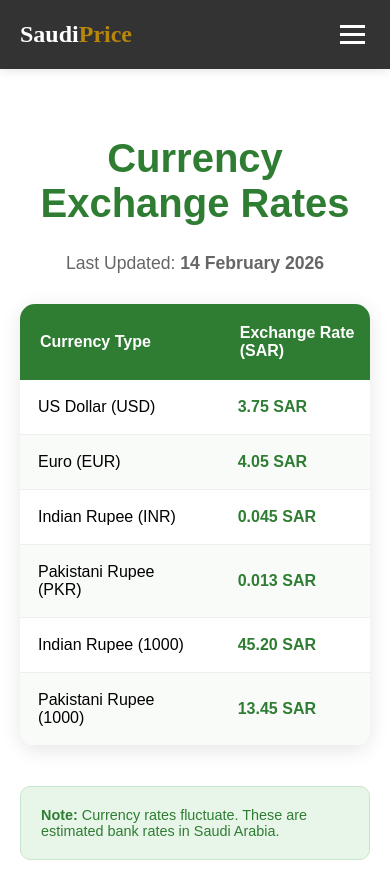
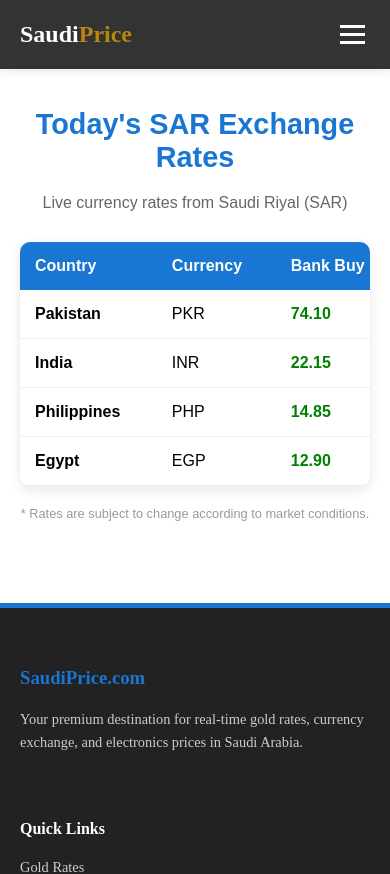
Before and after one commit to DiGiSaudia/saudirate, a Next.js app: page /currency in a window 390 px wide. Shown: the top 874 px of the page. Built offline with nearby package versions, Linux system fonts and the light colour scheme.

Commit message:
fixed currency table for mobile responsiveness

```diff
--- a/app/currency/page.tsx
+++ b/app/currency/page.tsx
@@ -1,64 +1,48 @@
 import React from 'react';
 
-export default function CurrencyRates() {
-  // یہ لائن خود بخود آج کی تاریخ اٹھا لے گی
-  const today = new Date().toLocaleDateString('en-GB', {
-    day: 'numeric',
-    month: 'long',
-    year: 'numeric',
-  });
-
+export default function CurrencyPage() {
   const rates = [
-    { currency: "US Dollar (USD)", rate: "3.75 SAR" },
-    { currency: "Euro (EUR)", rate: "4.05 SAR" },
-    { currency: "Indian Rupee (INR)", rate: "0.045 SAR" },
-    { currency: "Pakistani Rupee (PKR)", rate: "0.013 SAR" },
-    { currency: "Indian Rupee (1000)", rate: "45.20 SAR" },
-    { currency: "Pakistani Rupee (1000)", rate: "13.45 SAR" },
+    { country: "Pakistan", currency: "PKR", buy: "74.10", sell: "74.80" },
+    { country: "India", currency: "INR", buy: "22.15", sell: "22.40" },
+    { country: "Philippines", currency: "PHP", buy: "14.85", sell: "15.10" },
+    { country: "Egypt", currency: "EGP", buy: "12.90", sell: "13.20" },
   ];
 
   return (
-    <div style={{ padding: "40px 20px", maxWidth: "800px", margin: "0 auto", fontFamily: "Arial, sans-serif" }}>
-      <h1 style={{ textAlign: "center", color: "#2e7d32", fontSize: "2.5rem" }}>Currency Exchange Rates</h1>
+    <div style={{ padding: '20px', maxWidth: '1000px', margin: '0 auto', fontFamily: 'Arial' }}>
+      <h1 style={{ textAlign: 'center', color: '#1976d2', fontSize: '1.8rem' }}>Today's SAR Exchange Rates</h1>
+      <p style={{ textAlign: 'center', color: '#666', marginBottom: '30px' }}>Live currency rates from Saudi Riyal (SAR)</p>
 
-      {/* یہاں تاریخ لکھی ہوئی ہے جو اب خود بخود بدلے گی */}
-      <p style={{ textAlign: "center", color: "#666", fontSize: "1.1rem", marginBottom: "30px" }}>
-        Last Updated: <strong>{today}</strong>
-      </p>
-
-      <div style={{
-        boxShadow: "0 4px 20px rgba(0,0,0,0.1)",
-        borderRadius: "15px",
-        overflowX: "auto", // موبائل پر ٹیبل کو اسکرول کرنے کے لیے
-        backgroundColor: "white"
-      }}>
-        <table style={{ width: "100%", minWidth: "400px", borderCollapse: "collapse" }}>
-          <thead style={{ backgroundColor: "#2e7d32", color: "white" }}>
-            <tr>
-              <th style={{ padding: "20px", textAlign: "left" }}>Currency Type</th>
-              <th style={{ padding: "20px", textAlign: "left" }}>Exchange Rate (SAR)</th>
+      {/* ٹیبل کو موبائل پر فٹ کرنے کے لیے اس کنٹینر کا استعمال ضروری ہے */}
+      <div style={{ overflowX: 'auto', WebkitOverflowScrolling: 'touch', borderRadius: '10px', boxShadow: '0 4px 12px rgba(0,0,0,0.1)' }}>
+        <table style={{ width: '100%', borderCollapse: 'collapse', backgroundColor: 'white', minWidth: '500px' }}>
+          <thead>
+            <tr style={{ backgroundColor: '#1976d2', color: 'white' }}>
+              <th style={thStyle}>Country</th>
+              <th style={thStyle}>Currency</th>
+              <th style={thStyle}>Bank Buy</th>
+              <th style={thStyle}>Bank Sell</th>
             </tr>
           </thead>
           <tbody>
-            {rates.map((item, index) => (
-              <tr key={index} style={{ borderBottom: "1px solid #eee", backgroundColor: index % 2 === 0 ? "#fff" : "#f9fbf9" }}>
-                <td style={{ padding: "18px" }}>{item.currency}</td>
-                <td style={{ padding: "18px", fontWeight: "bold", color: "#2e7d32" }}>{item.rate}</td>
+            {rates.map((rate, index) => (
+              <tr key={index} style={{ borderBottom: '1px solid #eee' }}>
+                <td style={tdStyle}><strong>{rate.country}</strong></td>
+                <td style={tdStyle}>{rate.currency}</td>
+                <td style={{ ...tdStyle, color: 'green', fontWeight: 'bold' }}>{rate.buy}</td>
+                <td style={{ ...tdStyle, color: 'red', fontWeight: 'bold' }}>{rate.sell}</td>
               </tr>
             ))}
           </tbody>
         </table>
       </div>
 
-      <div style={{ marginTop: "40px", padding: "20px", backgroundColor: "#e8f5e9", borderRadius: "10px", border: "1px solid #c8e6c9" }}>
-        <p style={{ margin: 0, fontSize: "0.9rem", color: "#2e7d32" }}>
-          <strong>Note:</strong> Currency rates fluctuate. These are estimated bank rates in Saudi Arabia.
-        </p>
-      </div>
-
-      <div style={{ textAlign: "center", marginTop: "30px" }}>
-        <a href="/" style={{ color: "#0070f3", textDecoration: "none", fontWeight: "bold" }}>← Back to Home</a>
-      </div>
+      <p style={{ marginTop: '20px', fontSize: '0.8rem', color: '#999', textAlign: 'center' }}>
+        * Rates are subject to change according to market conditions.
+      </p>
     </div>
   );
 }
+
+const thStyle = { padding: '15px', textAlign: 'left' as const };
+const tdStyle = { padding: '15px', textAlign: 'left' as const };
```
